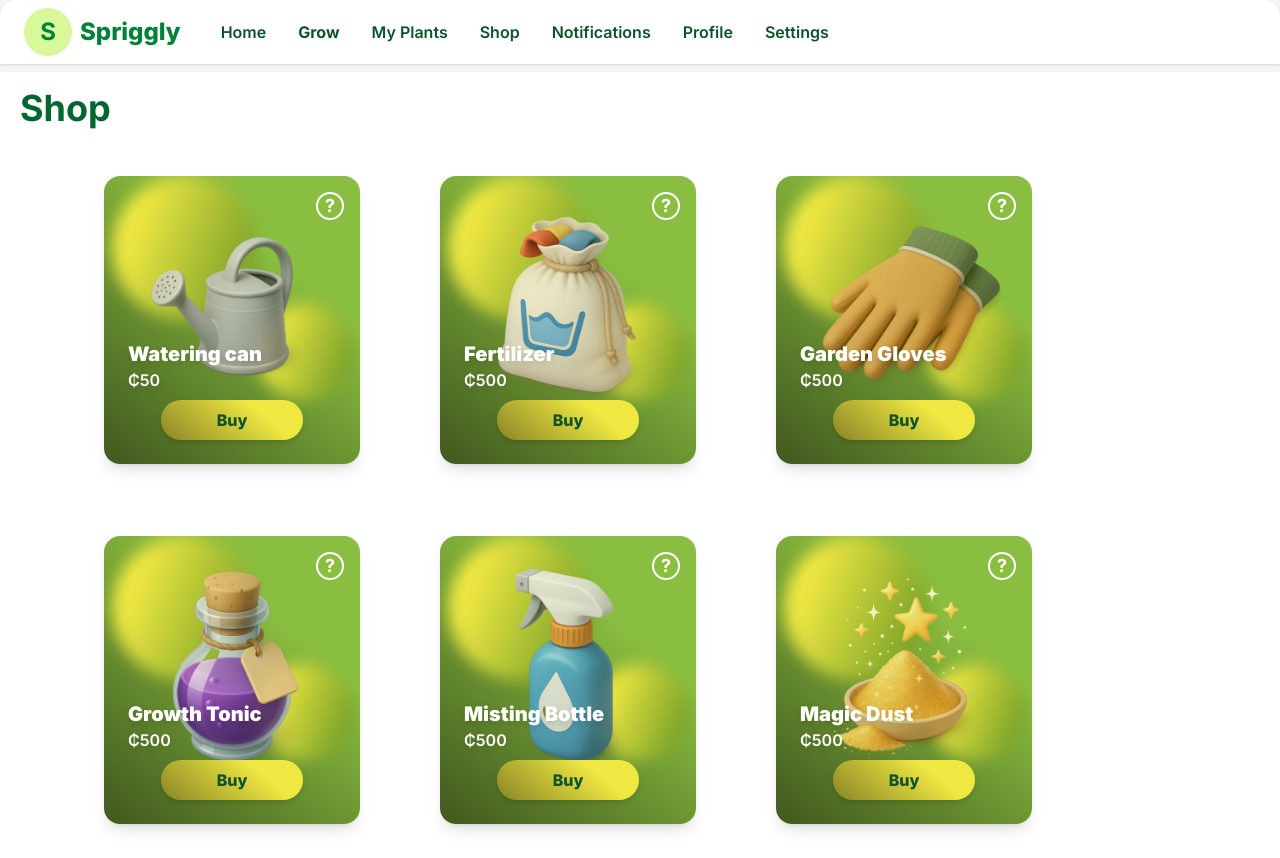
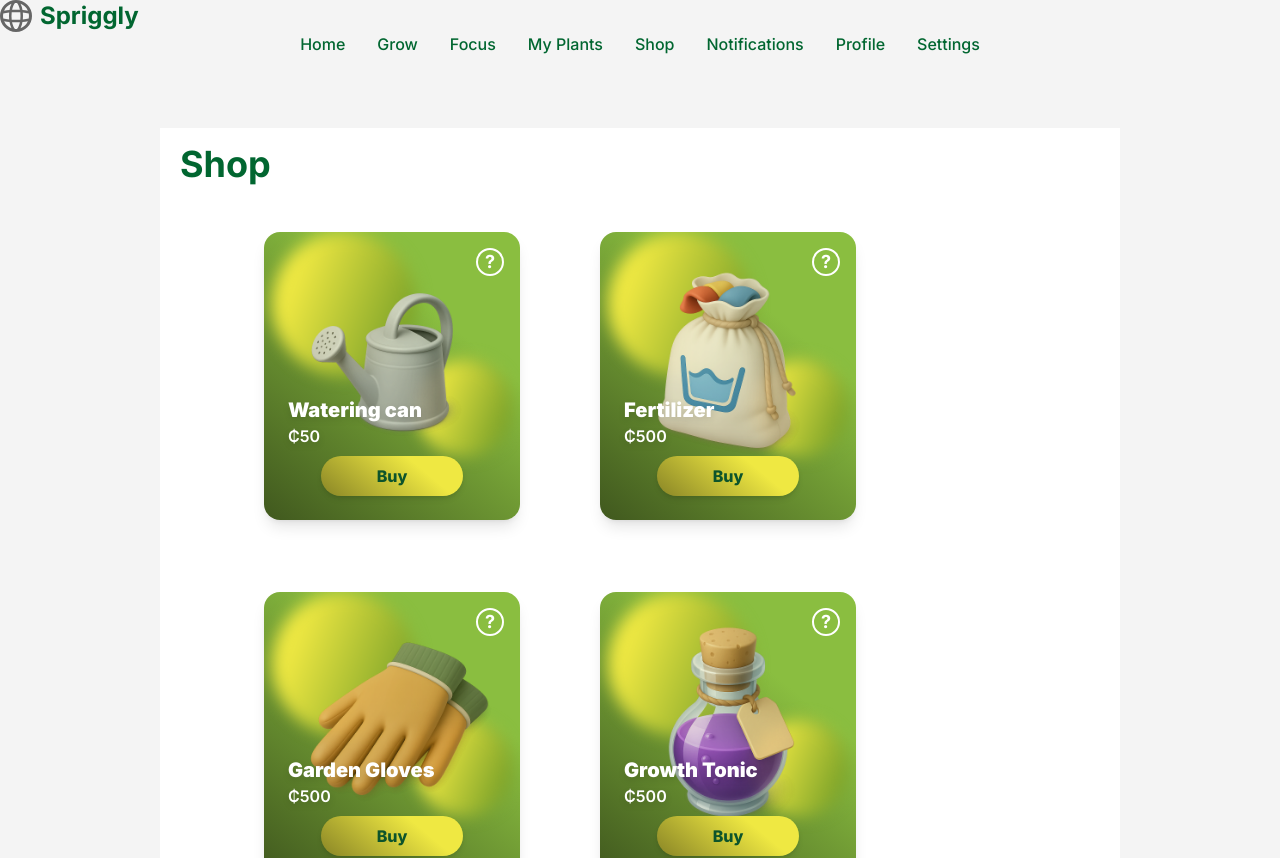
Before and after one commit to hanxxiiz/spriggly-final, a Next.js app: page /dashboard/shop in a window 1280 px wide. Shown: the top 858 px of the page. Built offline with nearby package versions, Linux system fonts and the light colour scheme.

Commit message:
added new ldashboard/layout
for easy navigation

```diff
--- /dev/null
+++ b/src/app/dashboard/layout.tsx
@@ -0,0 +1,32 @@
+import React from 'react';
+import Link from 'next/link';
+
+export default function DashboardLayout({ children }: { children: React.ReactNode }) {
+  return (
+    <div className="min-h-screen bg-[#F4F4F4] flex flex-col">
+        <header>
+            <div className="flex items-center space-x-2">
+                <img src="/globe.svg" alt="Spriggly Logo" className="h-8 w-8" />
+                <span className="text-2xl font-bold text-green-800">Spriggly</span>
+              </div>
+            {/* Static Navigation Bar */}
+            <nav className="flex-1 flex justify-center">
+                <ul className="flex space-x-8 text-green-800 font-medium">
+                <li><Link href="/dashboard" className="hover:underline bg-transparent">Home</Link></li>
+                <li><Link href="/dashboard?tab=grow" className="hover:underline bg-transparent">Grow</Link></li>
+                <li><Link href="/dashboard?tab=focus" className="hover:underline bg-transparent">Focus</Link></li>
+                <li><Link href="/dashboard?tab=plants" className="hover:underline bg-transparent">My Plants</Link></li>
+                <li><Link href="/dashboard/shop" className="hover:underline bg-transparent">Shop</Link></li>
+                <li><button className="hover:underline bg-transparent">Notifications</button></li>
+                <li><button className="hover:underline bg-transparent">Profile</button></li>
+                <li><Link href="/dashboard/settings" className="hover:underline bg-transparent">Settings</Link></li>
+                </ul>
+            </nav>
+        </header>
+
+      <main className="max-w-5xl mx-auto px-4 py-8">
+        {children}
+      </main>
+    </div>
+  );
+}
--- a/src/app/dashboard/page.tsx
+++ b/src/app/dashboard/page.tsx
@@ -207,29 +207,7 @@ export default function DashboardPage() {
   }
 
   return (
-    <div className="min-h-screen bg-[#F4F4F4] flex flex-col">
-      {/* Header/NavBar */}
-      <header className="bg-white shadow-sm rounded-t-xl px-6 py-3 flex items-center justify-between">
-        <div className="flex items-center space-x-2">
-          <img src="/globe.svg" alt="Spriggly Logo" className="h-8 w-8" />
-          <span className="text-2xl font-bold text-green-800">Spriggly</span>
-              </div>
-        <nav className="flex-1 flex justify-center">
-          <ul className="flex space-x-8 text-green-800 font-medium">
-            <li><button className="hover:underline bg-transparent">Home</button></li>
-            <li><button className="hover:underline bg-transparent">Grow</button></li>
-            <li><button className="hover:underline bg-transparent">Focus</button></li>
-            <li><button className="hover:underline bg-transparent">My Plants</button></li>
-            <li><button className="hover:underline bg-transparent">Shop</button></li>
-            <li><button className="hover:underline bg-transparent">Notifications</button></li>
-            <li><button className="hover:underline bg-transparent">Profile</button></li>
-            <li><Link href="/dashboard/settings" className="text-green-800 hover:text-green-600 focus:outline-none">
-                Setting
-              </Link></li>
-          </ul>
-        </nav>
-      </header>
-
+    <div>
       {/* Main Content */}
       {showProfile ? (
         <main className="flex-1 flex flex-col items-center justify-start bg-[#F4F4F4] min-h-screen py-8">
--- a/src/app/dashboard/settings/page.tsx
+++ b/src/app/dashboard/settings/page.tsx
@@ -118,27 +118,6 @@ export default function SettingsPage() {
 
   return (
     <div className="min-h-screen bg-[#F5F6F8]">
-      {/* Navigation Bar */}
-      <header className="bg-white shadow-sm rounded-t-xl px-6 py-3 flex items-center justify-between">
-        <div className="flex items-center space-x-2">
-          <img src="/globe.svg" alt="Spriggly Logo" className="h-8 w-8" />
-          <span className="text-2xl font-bold text-green-800">Spriggly</span>
-              </div>
-        <nav className="flex-1 flex justify-center">
-          <ul className="flex space-x-8 text-green-800 font-medium">
-            <li><button className="hover:underline bg-transparent">Home</button></li>
-            <li><button className="hover:underline bg-transparent">Grow</button></li>
-            <li><button className="hover:underline bg-transparent">Focus</button></li>
-            <li><button className="hover:underline bg-transparent">My Plants</button></li>
-            <li><button className="hover:underline bg-transparent">Shop</button></li>
-            <li><button className="hover:underline bg-transparent">Notifications</button></li>
-            <li><button className="hover:underline bg-transparent">Profile</button></li>
-            <li><Link href="/dashboard/settings" className="text-green-800 hover:text-green-600 focus:outline-none">
-                Settings
-              </Link></li>
-          </ul>
-        </nav>
-      </header>
       <div className="max-w-3xl mx-auto px-4 py-8">
         <h2 className="text-3xl font-bold text-[#6b942e] mb-6 mt-2">Settings</h2>
 
--- a/src/app/dashboard/shop/page.tsx
+++ b/src/app/dashboard/shop/page.tsx
@@ -51,8 +51,8 @@ const items = [
 
 const ShopPage = () => {
   return (
+    <div className="max-w-5xl mx-auto px-4 py-8">
       <div className="min-h-screen bg-gray-100">
-      <ShopNavbar />
         <div className="w-full min-h-screen bg-white rounded-b-2xl">
           <h1 className="text-4xl font-bold text-green-800 mb-8 mt-2 ml-5 pt-4">Shop</h1>
           <div className="flex flex-wrap gap-x-12 gap-y-10 ml-22">
@@ -62,6 +62,7 @@ const ShopPage = () => {
           </div>
         </div>
       </div>
+    </div>
   );
 };
 
```
Lines whose indentation alone changed are shown as unchanged.
